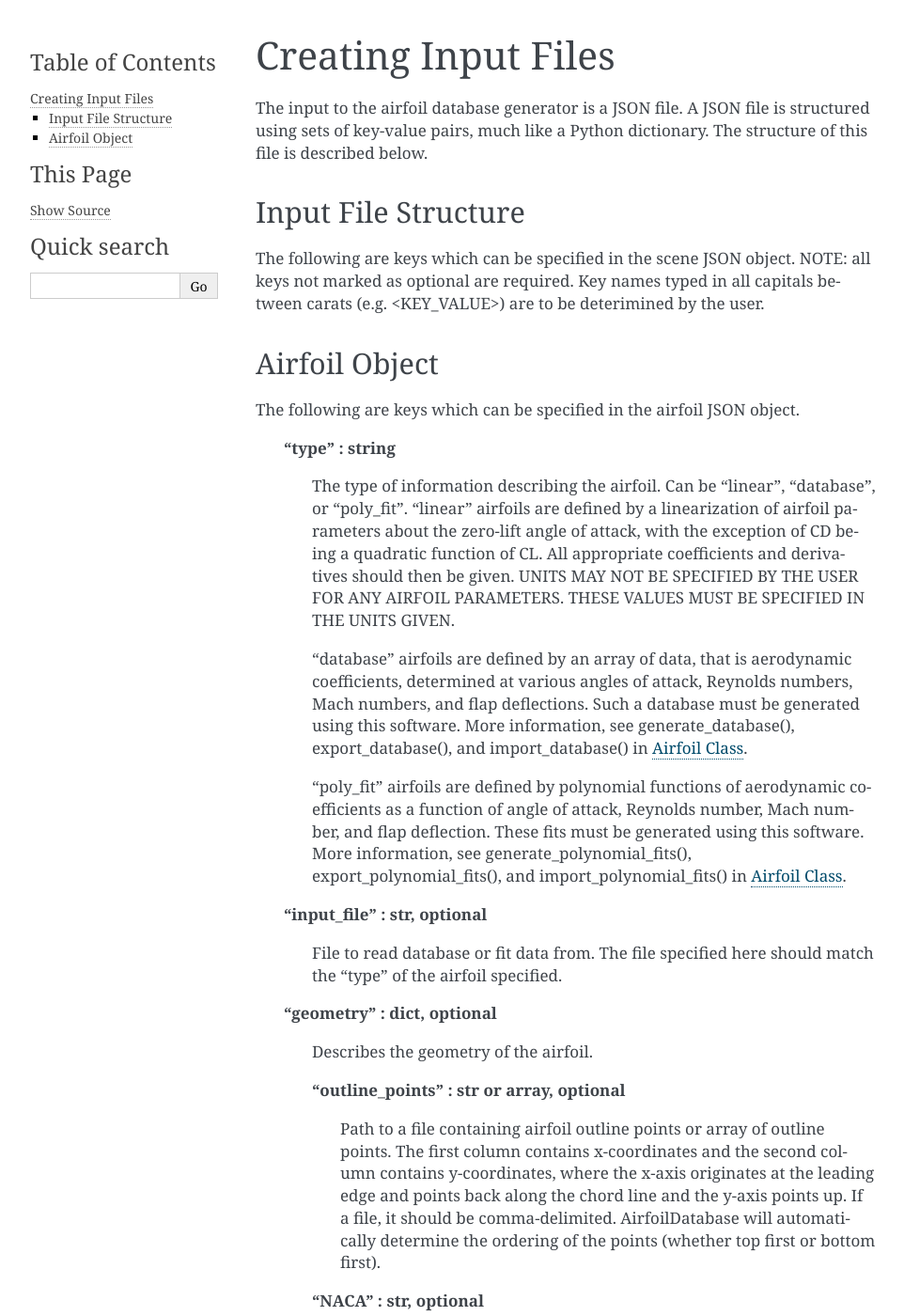
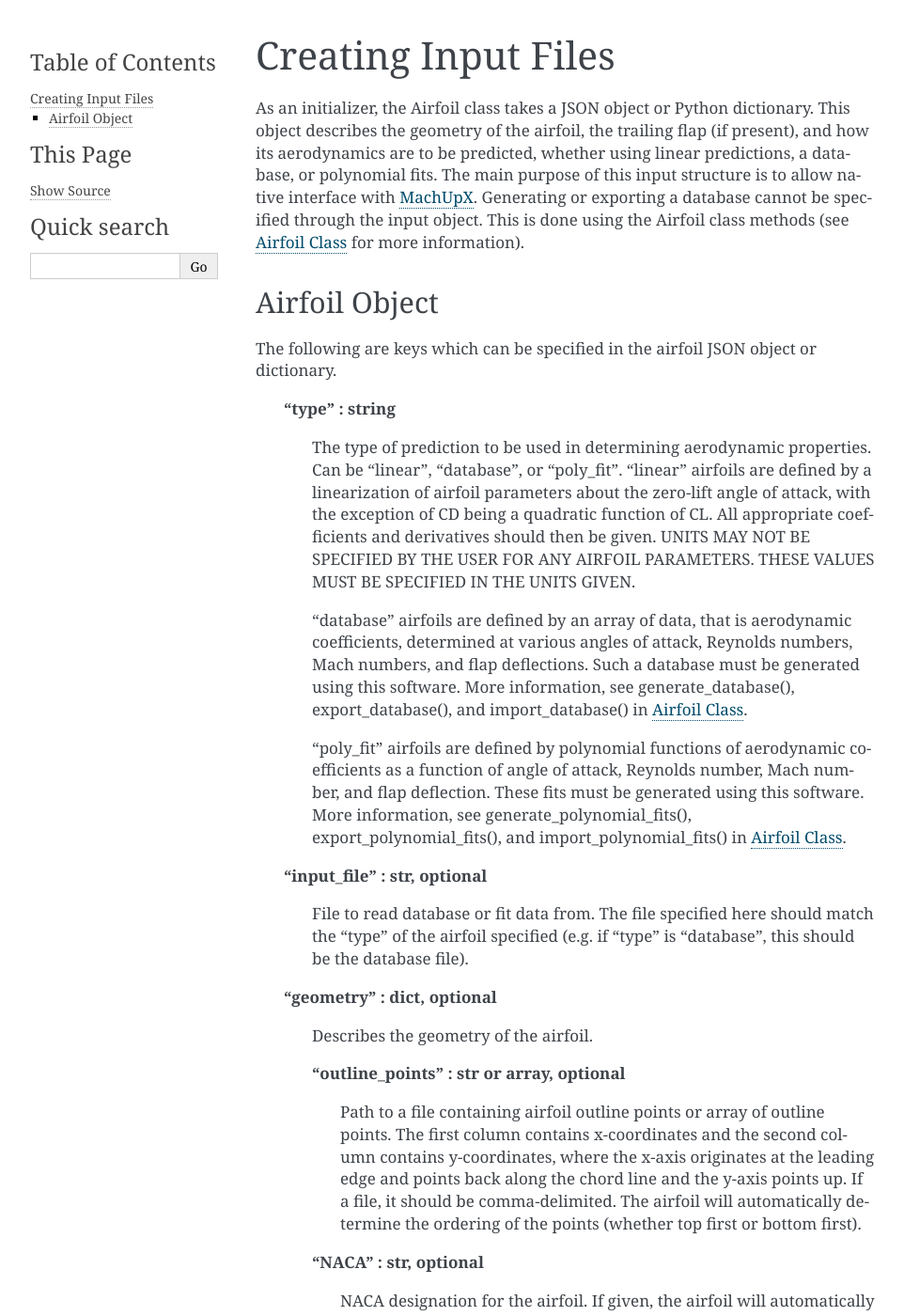
Before and after one commit to usuaero/AirfoilDatabase, a Sphinx documentation site: the page built from docs/source/creating_input_files.md, in a window 1280 px wide and 1400 px high. Shown: the whole window at 94% size, without its empty margins (148-1110 px from the left). Built offline with Sphinx 7.4.7, drawn with Linux system fonts in a browser that asks for light colours; pages that are not in the unit, such as notebooks, are missing from menus; some of the changed text lies outside the part shown.

Commit message:
Updated documentation, fixed autoPolyFit interface, and working on some convergence issues.

```diff
--- a/docs/source/creating_input_files.md
+++ b/docs/source/creating_input_files.md
@@ -1,30 +1,27 @@
 # Creating Input Files
-The input to the airfoil database generator is a JSON file. A JSON file is structured using sets of key-value pairs, much like a Python dictionary. The structure of this file is described below.
-
-## Input File Structure
-The following are keys which can be specified in the scene JSON object. NOTE: all keys not marked as optional are required. Key names typed in all capitals between carats (e.g. <KEY_VALUE>) are to be deterimined by the user.
+As an initializer, the Airfoil class takes a JSON object or Python dictionary. This object describes the geometry of the airfoil, the trailing flap (if present), and how its aerodynamics are to be predicted, whether using linear predictions, a database, or polynomial fits. The main purpose of this input structure is to allow native interface with [MachUpX](https://www.github.com/usuaero/MachUpX). Generating or exporting a database cannot be specified through the input object. This is done using the Airfoil class methods (see [Airfoil Class](airfoil_class) for more information).
 
 ## Airfoil Object
-The following are keys which can be specified in the airfoil JSON object.
+The following are keys which can be specified in the airfoil JSON object or dictionary.
 
 >**"type" : string**
->>The type of information describing the airfoil. Can be "linear", "database", or "poly_fit". "linear" airfoils are defined by a linearization of airfoil parameters about the zero-lift angle of attack, with the exception of CD being a quadratic function of CL. All appropriate coefficients and derivatives should then be given. UNITS MAY NOT BE SPECIFIED BY THE USER FOR ANY AIRFOIL PARAMETERS. THESE VALUES MUST BE SPECIFIED IN THE UNITS GIVEN.
+>>The type of prediction to be used in determining aerodynamic properties. Can be "linear", "database", or "poly_fit". "linear" airfoils are defined by a linearization of airfoil parameters about the zero-lift angle of attack, with the exception of CD being a quadratic function of CL. All appropriate coefficients and derivatives should then be given. UNITS MAY NOT BE SPECIFIED BY THE USER FOR ANY AIRFOIL PARAMETERS. THESE VALUES MUST BE SPECIFIED IN THE UNITS GIVEN.
 >>
 >>"database" airfoils are defined by an array of data, that is aerodynamic coefficients, determined at various angles of attack, Reynolds numbers, Mach numbers, and flap deflections. Such a database must be generated using this software. More information, see generate_database(), export_database(), and import_database() in [Airfoil Class](airfoil_class).
 >>
 >>"poly_fit" airfoils are defined by polynomial functions of aerodynamic coefficients as a function of angle of attack, Reynolds number, Mach number, and flap deflection. These fits must be generated using this software. More information, see generate_polynomial_fits(), export_polynomial_fits(), and import_polynomial_fits() in [Airfoil Class](airfoil_class).
 >
 >**"input_file" : str, optional**
->>File to read database or fit data from. The file specified here should match the "type" of the airfoil specified.
+>>File to read database or fit data from. The file specified here should match the "type" of the airfoil specified (e.g. if "type" is "database", this should be the database file).
 >
 >**"geometry" : dict, optional**
 >>Describes the geometry of the airfoil.
 >>
 >>**"outline_points" : str or array, optional**
->>>Path to a file containing airfoil outline points or array of outline points. The first column contains x-coordinates and the second column contains y-coordinates, where the x-axis originates at the leading edge and points back along the chord line and the y-axis points up. If a file, it should be comma-delimited. AirfoilDatabase will automatically determine the ordering of the points (whether top first or bottom first).
+>>>Path to a file containing airfoil outline points or array of outline points. The first column contains x-coordinates and the second column contains y-coordinates, where the x-axis originates at the leading edge and points back along the chord line and the y-axis points up. If a file, it should be comma-delimited. The airfoil will automatically determine the ordering of the points (whether top first or bottom first).
 >>
 >>**"NACA" : str, optional**
->>>NACA designation for the airfoil. If given, MachUpX will automatically generate outline points using the NACA equations. Can only be NACA 4-digit series. Cannot be specified along with "outline_points".
+>>>NACA designation for the airfoil. If given, the airfoil will automatically generate outline points using the NACA equations. Can only be NACA 4-digit series. Cannot be specified along with "outline_points".
 >
 >**"trailing_flap_type" : str, optional**
 >>The shape of the flap for this airfoil. Can be "linear" or "parabolic". Defaults to "linear".
```
Also changed, not shown: 2 other files.
